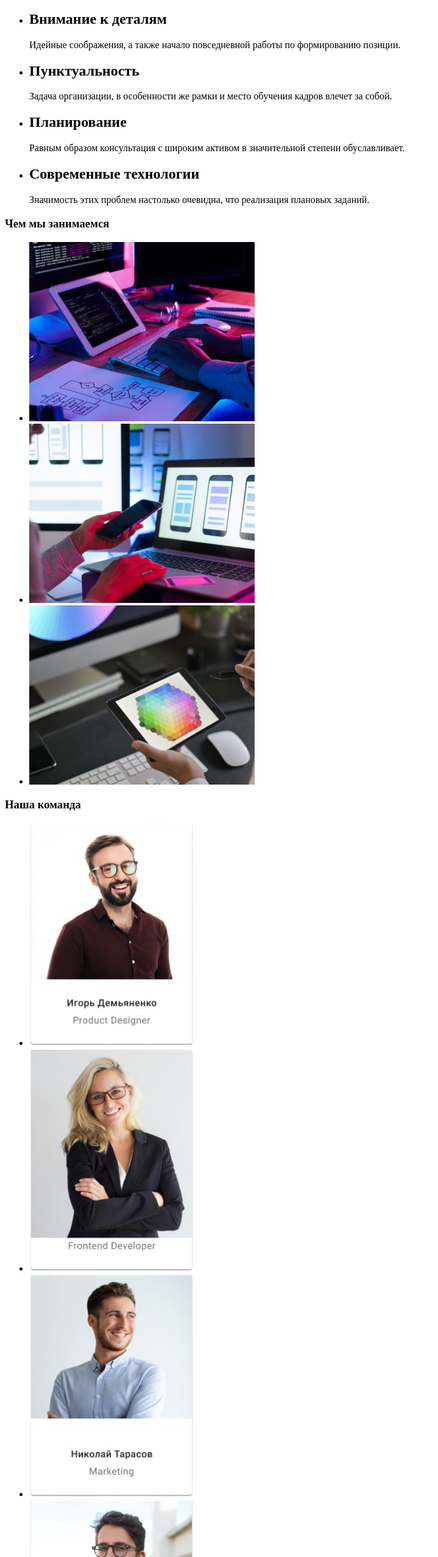
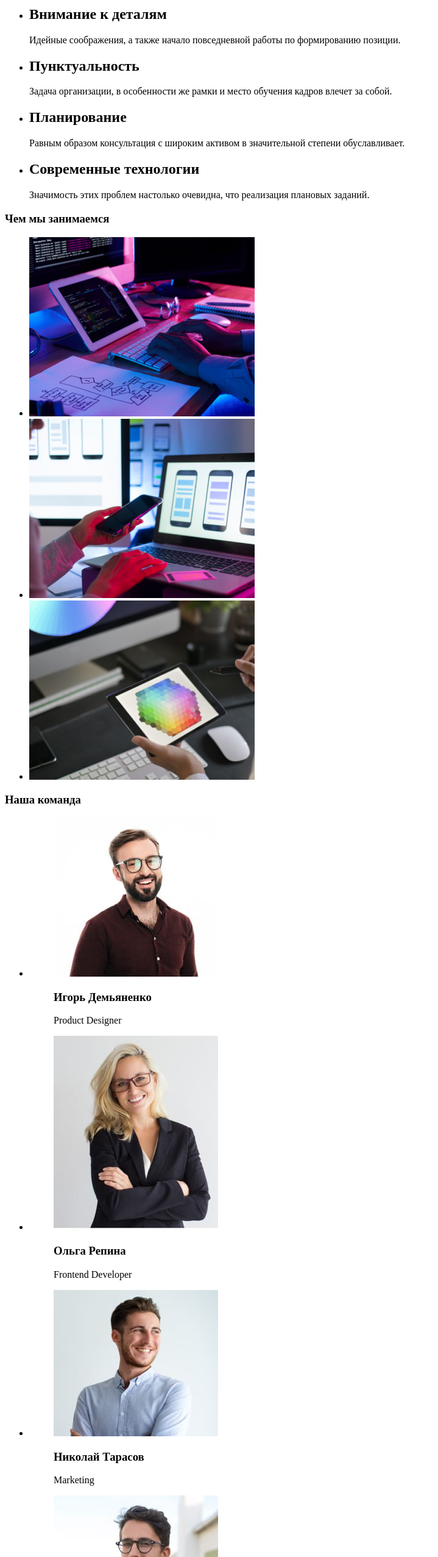
Before and after one commit to Kate1985sky/goit-2homework, a plain HTML site: page index.html in a window 1280 px wide. Shown: the part 246-2800 px from the top of the page at 61% size, without its empty margins (0-719 px from the left). Drawn offline with Linux system fonts and the light colour scheme.

Commit message:
new error correction

```diff
--- a/index.html
+++ b/index.html
@@ -9,21 +9,17 @@
   <body>
     <header>
       <nav>
-        <ul>
-          <li><a href="/">WebStudio</a></li>
-        </ul>
+        <a href="/">WebStudio</a>
         <ul>
           <li><a href="">Студия</a></li>
           <li><a href="">Портфолио</a></li>
           <li><a href="">Контакты</a></li>
         </ul>
       </nav>
-      <div>
       <ul>
         <li><a href="mailto:info@devstudio.com">info@devstudio.com</a></li>
         <li><a href="tel:+380961111111">+38 096 111 11 11</a></li>
       </ul>
-      </div>
     </header>
     <main>
       <section>
@@ -66,30 +62,21 @@
         <h3>Чем мы занимаемся</h3>
         <ul>
           <li>
-            <a href=""
-              ><img
+            <img
               src="./imades/img.png"
               alt="планшет и клавиатура на столе"
               width="370"
-            /></a>
+            />
           </li>
-
           <li>
-            <a href=""
-              ><img
+            <img
               src="./imades/phoneandlaptop.png"
               alt="ноутбук и телефон"
               width="370"
-            /></a>
+            />
           </li>
-
           <li>
-            <a href=""
-              ><img
-                src="./imades/tablet.png"
-                alt="планшет в руках"
-                width="370"
-            /></a>
+            <img src="./imades/tablet.png" alt="планшет в руках" width="370" />
           </li>
         </ul>
       </section>
@@ -97,59 +84,69 @@
         <h3>Наша команда</h3>
         <ul>
           <li>
-            <a href=""
-              ><img
-                src="./imades/teamcard1.jpg"
+            <figure>
+              <img
+                src="./imades/teamplayer1.jpg"
                 alt="сотрудник1"
                 width="270"
-            /></a>
+              />
+              <figcaption>
+                <h3>Игорь Демьяненко</h3>
+                Product Designer
+              </figcaption>
+            </figure>
           </li>
-
           <li>
-            <a href=""
-              ><img
-                src="./imades/teamcard2.jpg"
+            <figure>
+              <img
+                src="./imades/teamplayer2.jpg"
                 alt="сотрудник2"
                 width="270"
-            /></a>
+              />
+              <figcaption>
+                <h3>Ольга Репина</h3>
+                Frontend Developer
+              </figcaption>
+            </figure>
           </li>
-
           <li>
-            <a href=""
-              ><img
-                src="./imades/teamcard3.jpg"
+            <figure>
+              <img
+                src="./imades/teamplayer3.jpg"
                 alt="сотрудник3"
                 width="270"
-            /></a>
+              />
+              <figcaption>
+                <h3>Николай Тарасов</h3>
+                Marketing
+              </figcaption>
+            </figure>
           </li>
-
           <li>
-            <a href=""
-              ><img
-                src="./imades/teamcard4.jpg"
+            <figure>
+              <img
+                src="./imades/teamplayer4.jpg"
                 alt="сотрудник4"
                 width="270"
-            /></a>
+              />
+              <figcaption>
+                <h3>Михаил Ермаков</h3>
+                UI Designer
+              </figcaption>
+            </figure>
           </li>
         </ul>
       </section>
     </main>
     <footer>
-      <div>
+      <a href="/">WebStudio</a>
+      <address>
         <ul>
-          <li><a href="/">WebStudio</a></li>
-
-          <li>
-            <address><a href="">пр-т Леси Украинки, 26</a></address>
-          </li>
-        </ul>
-      </div>
-      <div>
-        <ul>
+          <li><a href="">пр-т Леси Украинки, 26</a></li>
           <li><a href="mailto:info@devstudio.com">info@devstudio.com</a></li>
           <li><a href="tel:+380961111111">+38 096 111 11 11</a></li>
         </ul>
-      </div>
+      </address>
     </footer>
   </body>
 </html>
```
Also changed, not shown: imades/teamcard1.jpg (deleted), imades/teamcard2.jpg (deleted), imades/teamcard3.jpg (deleted), imades/teamcard4.jpg (deleted), imades/teamplayer1.jpg (added), imades/teamplayer2.jpg (added), imades/teamplayer3.jpg (added), imades/teamplayer4.jpg (added). Lines whose indentation alone changed are shown as unchanged.
